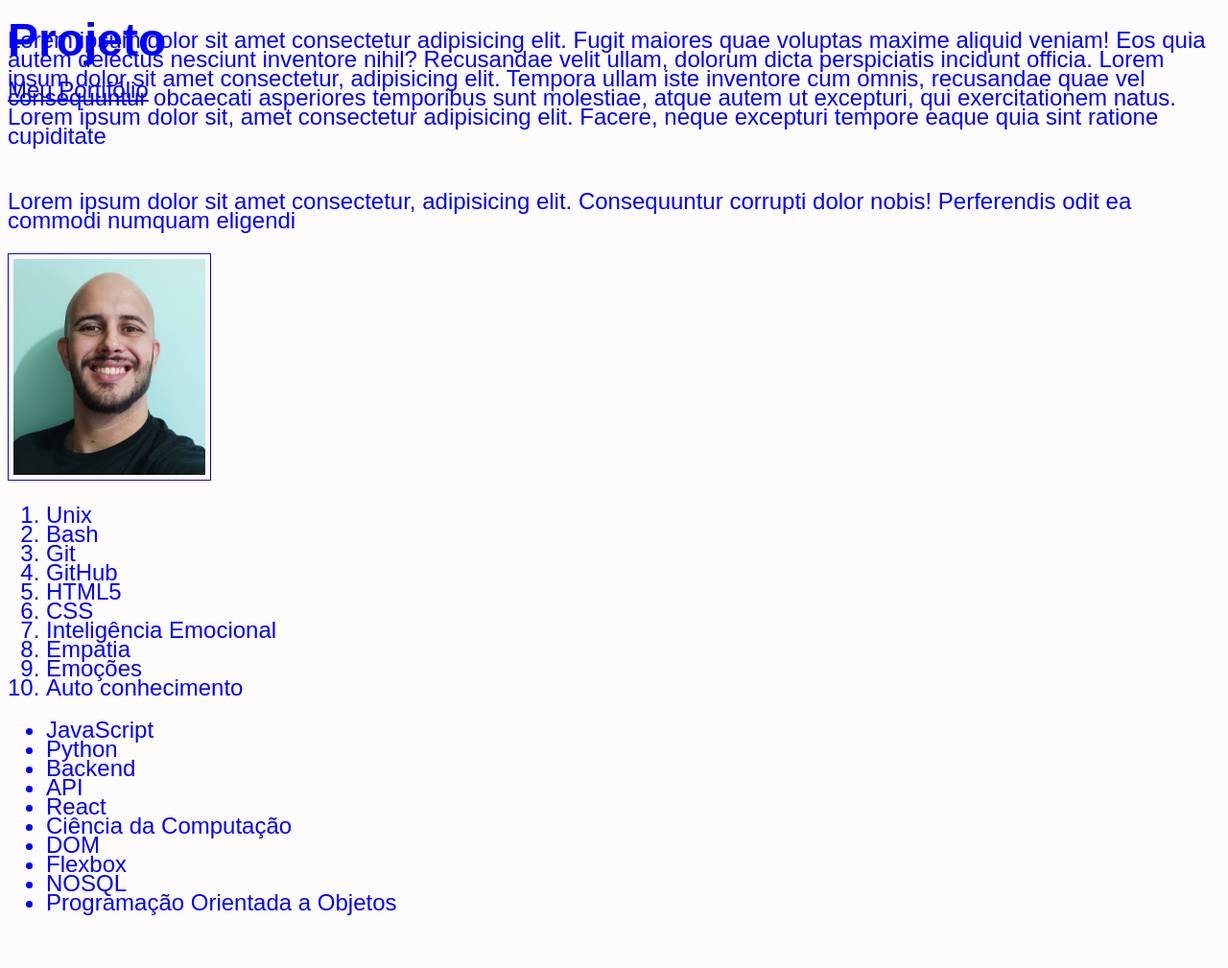
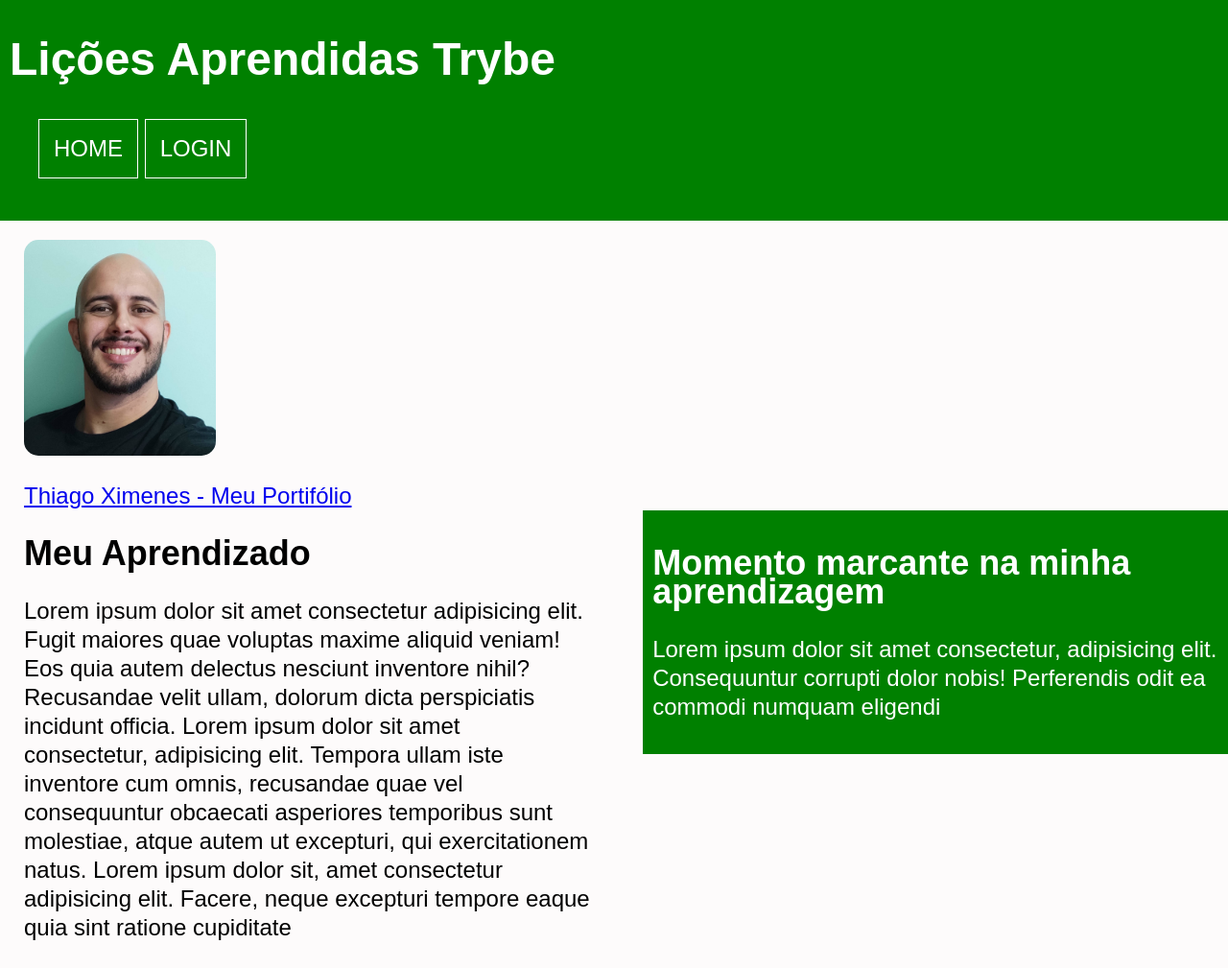
Before and after one commit to thiago-ximenes/lessons-learned, a website: page index.html in a window 1280 px wide. Shown: the top 1009 px of the page at 96% size. Before the commit the page ends 975 px from the top, so only its background shows below. Drawn offline with Linux system fonts and the light colour scheme.

Commit message:
Site organizado a gosto, faltando apenas colocar uma lista ao lado da outra

```diff
--- a/index.html
+++ b/index.html
@@ -9,24 +9,35 @@
 </head>
 <body>
   <header id="cabecalho">
-    <h1 id="titulo">Projeto</h1>
-    <a href="https://thiago-ximenes.github.io/" target="_blank">Meu Portifólio</a>
-    <nav></nav>
+    <h1 id="titulo">Lições Aprendidas Trybe</h1>
+    <nav>
+      <ul>
+        <a href="#"><li>HOME</li></a>
+        <a href="#"><li>LOGIN</li></a>
+      </ul>
+    </nav>
   </header>
   <main>
+    <section>
+      <img src="./eu.jpg" alt="" id="minha_foto" />
+      <a href="https://thiago-ximenes.github.io/" target="_blank" class="link">Thiago Ximenes - Meu Portifólio</a>
+    </section>
     <table></table>
-    <section class="lado-esquerdo">
-      <article>
+    <section class="lado-a-lado">
+      <article class="lado-esquerdo">
+        <h2>Meu Aprendizado</h2>
         <p>Lorem ipsum dolor sit amet consectetur adipisicing elit. Fugit maiores quae voluptas maxime aliquid veniam! Eos quia autem delectus nesciunt inventore nihil? Recusandae velit ullam, dolorum dicta perspiciatis incidunt officia. Lorem ipsum dolor sit amet consectetur, adipisicing elit. Tempora ullam iste inventore cum omnis, recusandae quae vel consequuntur obcaecati asperiores temporibus sunt molestiae, atque autem ut excepturi, qui exercitationem natus. Lorem ipsum dolor sit, amet consectetur adipisicing elit. Facere, neque excepturi tempore eaque quia sint ratione cupiditate</p>
       </article>
-    </section>
-    <aside class="lado-direito">
-      <p>Lorem ipsum dolor sit amet consectetur, adipisicing elit. Consequuntur corrupti dolor nobis! Perferendis odit ea commodi numquam eligendi </p>
-    </aside>
-    <section>
-      <img src="./eu.jpg" alt="" id="minha_foto" />
+      <aside class="lado-direito">
+        <h2>Momento marcante na minha aprendizagem</h2>
+        <p>Lorem ipsum dolor sit amet consectetur, adipisicing elit. Consequuntur corrupti dolor nobis! Perferendis odit ea commodi numquam eligendi </p>
+      </aside>
     </section>
     <section>
+
+    </section>
+    <section>
+      <h2>Lições</h2>
       <ol id="licoes_aprendidas">
           <li>Unix</li>
           <li>Bash</li>
--- a/style.css
+++ b/style.css
@@ -1,21 +1,57 @@
 body {
   background-color: rgb(253, 251, 251);
   font-size: 24px;
-  color: blue;
-  line-height: 20px;
+  color: black;
+  line-height: 30px;
   font-family: Arial, Helvetica, sans-serif;
+  margin: 0;
+}
+
+h1 {
+  margin-left: 10px;
+  line-height: 60px;
 }
 
 #cabecalho {
+  color: white;
   position: fixed;
   top: 0;
+  width: 100%;
+  height: 230px;
+  background-color: green;
+  padding: 0;
+}
+
+#cabecalho a{
+  display: inline-block;
+  list-style-type: none;
+  color: white;
+  text-decoration: none;
+  margin: auto;
+  padding: 15px;
+  border: 1px solid;
+
+}
+
+nav {
+  margin-bottom: 0px;
+}
+
+main {
+  margin-left: 25px;
+  margin-top: 250px;
+
 }
 
 img {
   width: 200px;
   margin: 0 auto;
-  padding: 5px;
-  border: 1px solid;
+  border-radius: 15px;
+}
+
+.link {
+  display: block;
+  margin-top: 20px;
 }
 
 .lado-esquerdo {
@@ -25,3 +61,18 @@ img {
 .lado-direito {
   float: right;
 }
+
+.lado-a-lado {
+  display: inline-block;
+}
+
+.lado-esquerdo {
+  width: 47%;
+}
+
+.lado-direito {
+  color: white;
+  background-color: green;
+  width: 47%;
+  padding: 10px;
+}
```
